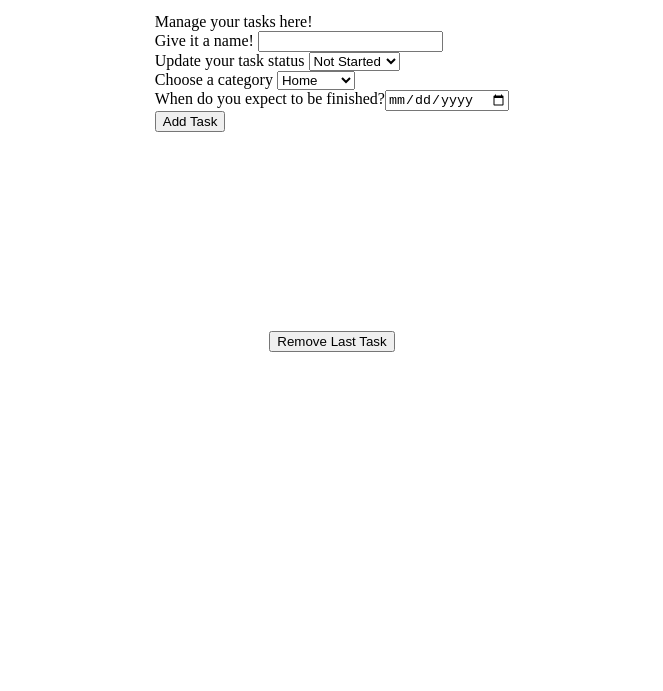
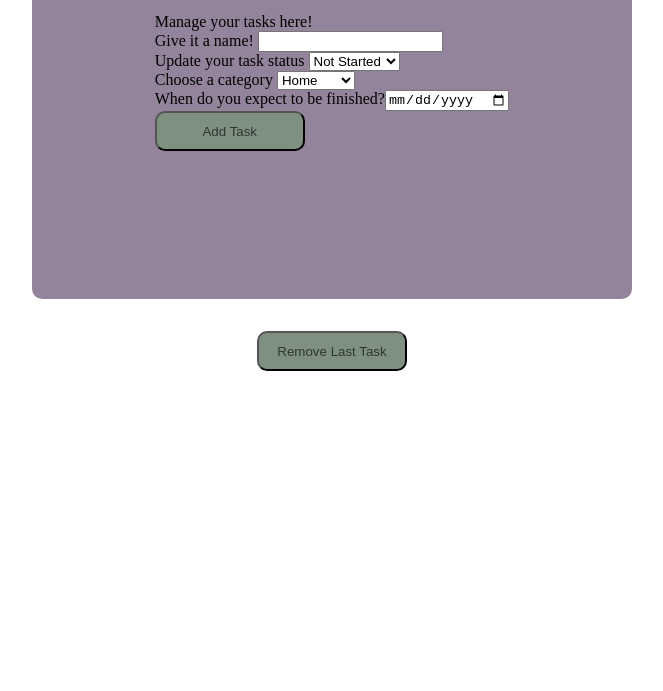
Before and after one commit to 4Drea4/SBA4-TaskManagement, a plain HTML site: page index.html in a window 1280 px wide. Shown: the part 109-800 px from the top of the page, without its empty margins (308-971 px from the left). Drawn offline with Linux system fonts and the light colour scheme.

Commit message:
some styling

```diff
--- a/app.js
+++ b/app.js
@@ -45,6 +45,7 @@ addTask.addEventListener("click", (event) => {
   function renderList(){
     let ul = document.getElementById("list"); // get the ul div element from the HTML
       ul.innerHTML =""  ;//clear the list //
+
       myTasks.forEach(item => {//for each task in the myTask array:
       let li = document.createElement("li") ;     //push a new li
        li.textContent = `${item.title}  ${item.progress} ${item.category} ${item.deadline}`; //set the li’s text to the values of the variables
@@ -67,10 +68,14 @@ addTask.addEventListener("click", (event) => {
             renderList();
         }
 
-    //display time changes make it editable
-        //inside my renderList store the status of progress
-        //assign the drop down to the ul progress status
-        document.getElementById("list").addEventListener("change", function) (e)
+    // //display time changes make it editable
+    //     //inside my renderList store the status of progress
+    //     //assign the drop down to the ul progress status
+    //     document.getElementById("list").addEventListener("change", function) (e) {
+
+    //       if (!e.target.matches)
+
+    //     }
 
 
 
--- a/style.css
+++ b/style.css
@@ -4,26 +4,40 @@ body{
     align-items: center;
     gap:1rem;
     flex-direction: column;
-    filter: drop-shadow(offset-x offset-y blur-radius color);
+
+
 }
 .headings{
     display: flex;
     justify-content: center;
     align-items: center;
+    color: #94849B;
 }
 .container {
     display: flex;
     border-radius: 10px;
     font: 1rem;
     align-items: center;
-    width:auto ;
+    width:600px ;
     height: 400px;
     gap:1rem;
     flex-direction: column;
-    filter: drop-shadow(offset-x offset-y blur-radius color);
+    border-shadow: 0 4px 10px ;
+    background-color:#94849B;
 }
 
 .li{
     border-radius: 10px;
     text-decoration: dashed;
 }
+
+.add-task, #erase{
+    border-radius: 10px;
+    color: #2E3532;
+    background-color: #7E9181;
+    justify-content: center;
+    align-items: center;
+    width: 150px;
+    height: 40px;
+
+}
```
